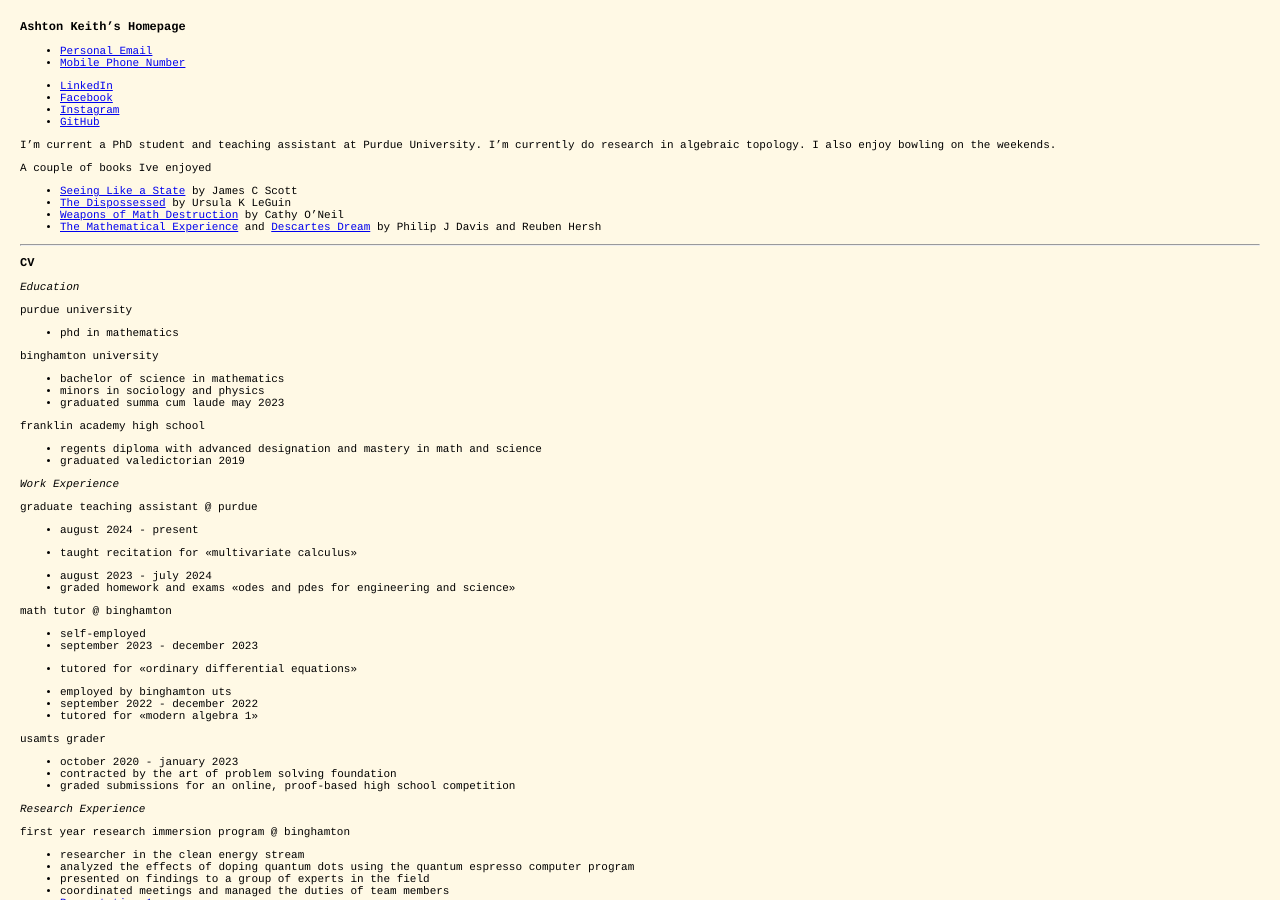
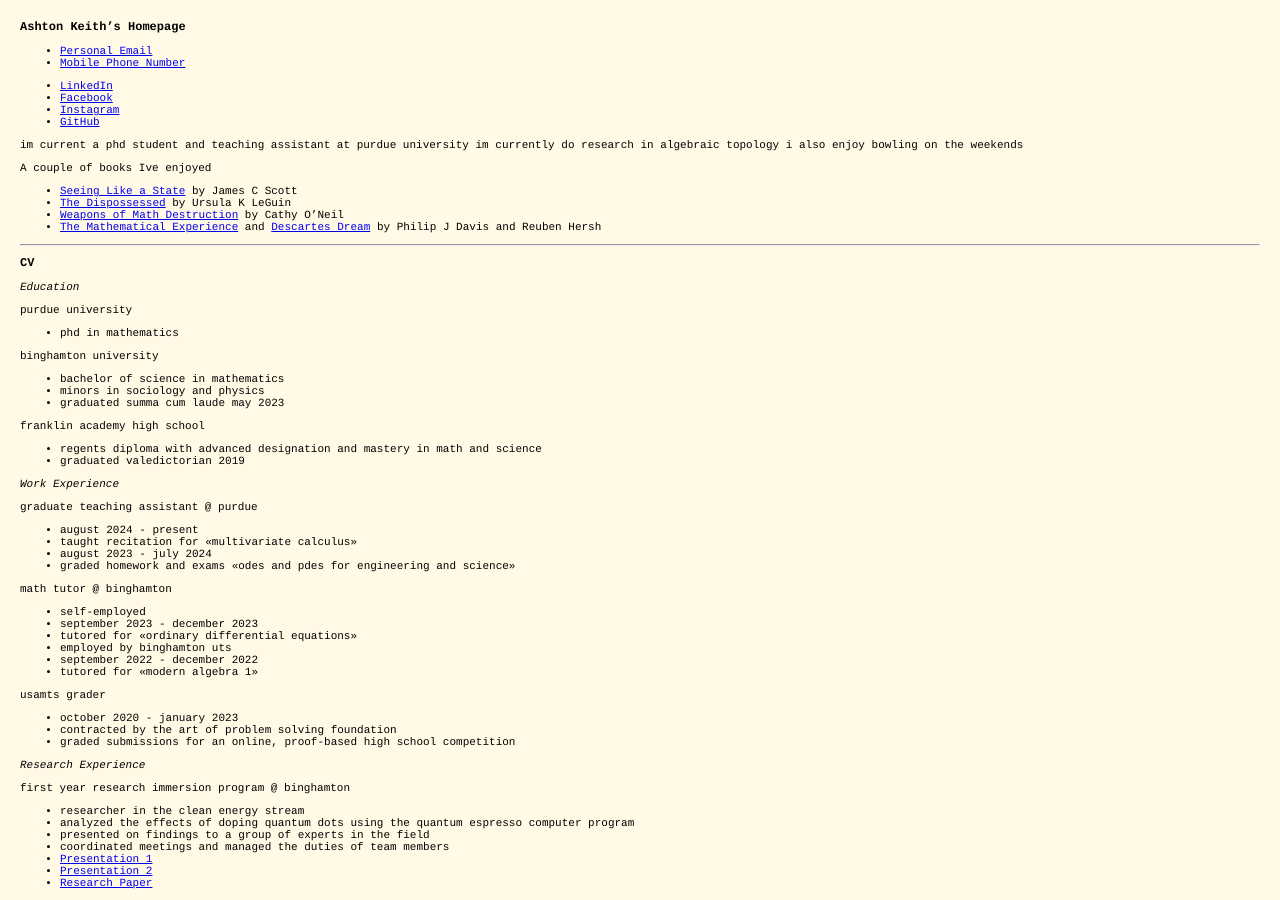
Before and after one commit to AshtonKeith/site, a Jekyll site: the page built from main.md, in a window 1280 px wide and 900 px high. Built offline with Jekyll 4.4.1, drawn with Linux system fonts in a browser that asks for light colours; part of the change alters nothing that is shown.

Commit message:
Commit 12

```diff
--- a/main.md
+++ b/main.md
@@ -17,7 +17,7 @@ Ashton Keith's Homepage
 - [Instagram](https://www.instagram.com/phignewton1/)
 - [GitHub](https://github.com/AshtonKeith)
 
-I'm current a PhD student and teaching assistant at Purdue University. I'm currently do research in algebraic topology. I also enjoy bowling on the weekends.
+im current a phd student and teaching assistant at purdue university  im currently do research in algebraic topology  i also enjoy bowling on the weekends
 
 <!---->
 
@@ -53,7 +53,7 @@ _Work Experience_
 graduate teaching assistant @ purdue
 - august 2024 - present
 - taught recitation for «multivariate calculus»
-
+<!---->
 - august 2023 - july 2024
 - graded homework and exams «odes and pdes for engineering and science»
 
@@ -61,7 +61,7 @@ math tutor @ binghamton
 - self-employed
 - september 2023 - december 2023
 - tutored for «ordinary differential equations»
-
+<!---->
 - employed by binghamton uts
 - september 2022 - december 2022
 - tutored for «modern algebra 1»
@@ -80,9 +80,9 @@ first year research immersion program @ binghamton
 - analyzed the effects of doping quantum dots using the quantum espresso computer program
 - presented on findings to a group of experts in the field
 - coordinated meetings and managed the duties of team members
-- [Presentation 1](## "Link to be added later")
-- [Presentation 2](## "Link to be added later")
-- [Research Paper](## "Link to be added later")
+- [Presentation 1](https://drive.google.com/file/d/1l8ws0-x2AyBULDAyLOE-rHHNm-iePL7X/view?usp=sharing)
+- [Presentation 2](https://drive.google.com/file/d/1v2ikKPqOsVp4FevtdAXz55phkgqR7itB/view?usp=sharing)
+- [Research Paper](https://drive.google.com/file/d/13mo09W8rftEBIs9-6WsMNftVHgwBafdQ/view?usp=sharing)
 
 <!---->
 
@@ -111,7 +111,7 @@ _Awards and Honors_
 - pi mu epsilon honor society member
 - putnam exam honorable mention
 	- scores: 41, 50
-
+<!---->
 - morris gitlitz memorial scholarship @ binghamton
 	- awarded for a broad range of interests and extracurricular involvement
 - helen p beard award for excellence in mathematics @ binghamton
@@ -124,7 +124,7 @@ _Relevant Courses and Cerification_
 - wilderness and remote location first aid
 	- certified march 2023 - march 2025
 	- administered by solo wilderness medical school
-
+<!---->
 - «research in smart energy» chem 211 and phys 335 @ binghamton
 - «social research methods» soc 305
 - «intro to graph theory» math 510
```
